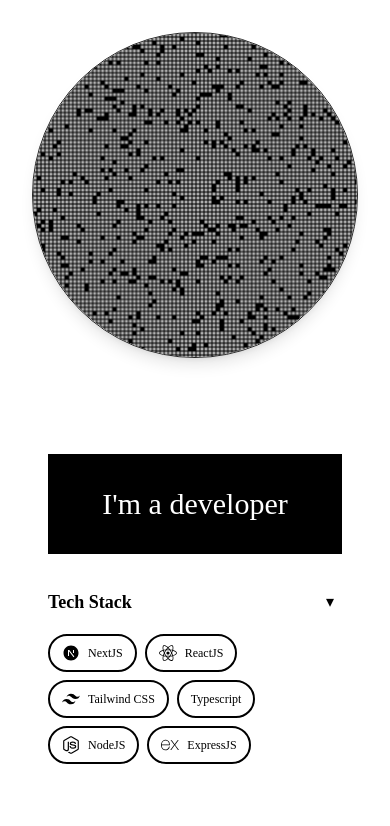
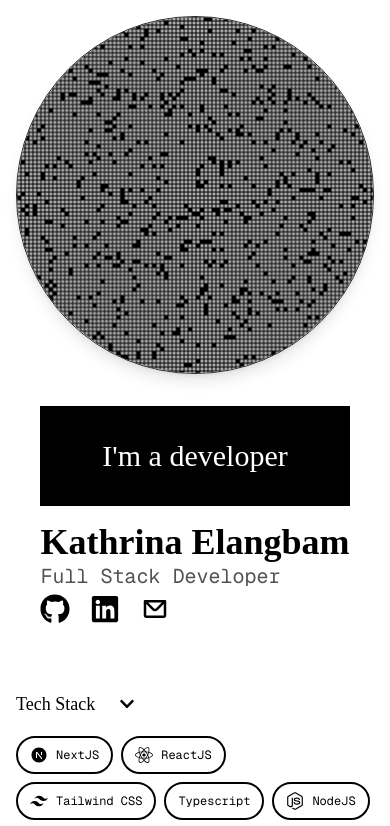
Before and after one commit to Kathrina-dev/Portfolio, a Next.js app: page / in a window 390 px wide. Shown: the top 826 px of the page. Built offline with nearby package versions, Linux system fonts and the light colour scheme.

Commit message:
added name, socials and made ti responsive

```diff
--- a/app/page.tsx
+++ b/app/page.tsx
@@ -2,17 +2,25 @@ import TimelineDemo from "@/components/timeline-demo";
 import PixelatedCanvasDemo from "@/components/pixelated-canvas-demo";
 import EncryptedTextDemoSecond from "@/components/encrypted-text-demo-2";
 import TechStack from "@/components/techstack";
+import Socials from "@/components/socials";
 
 export default function Home() {
   return (
     <main>
-      <div className="p-8 flex flex-col lg:flex-row items-center gap-20">
+      <div className="lg:p-8 p-4 flex flex-col md:flex-row items-center gap-4">
         <PixelatedCanvasDemo />
-        <div className="p-4 flex-col gap-8">
-          <EncryptedTextDemoSecond/>
-          <TechStack/>
+        <div className="xl:ml-40 xl:mt-12 lg:ml-4 p-4 flex flex-col items-start align-center">
+          <div className="w-full flex justify-center">
+            <EncryptedTextDemoSecond />
+          </div>
+          <h1 className="mt-4 text-4xl lg:text-5xl font-extrabold text-black">
+            Kathrina Elangbam
+          </h1>
+          <p className="text-xl font-mono text-neutral-600">Full Stack Developer </p>
+          <Socials />
         </div>
       </div>
+      <TechStack />
       <TimelineDemo/>
     </main>
   );
--- a/components/encrypted-text-demo-2.tsx
+++ b/components/encrypted-text-demo-2.tsx
@@ -5,14 +5,14 @@ import React from "react";
 
 export default function EncryptedTextDemoSecond() {
   const statements = [
-    "Hello I'm Kathrina",
+    "Hi! I'm Kathrina",
     "I'm a developer",
-    "I build cool things",
-    "Welcome to my portfolio",
+    "I make cool stuff",
+    "Welcome",
   ];
 
   return (
-    <p className="mx-auto max-w-lg py-8 flex justify-center text-center text-3xl bg-black">
+    <div className="w-full max-w-lg py-8 flex justify-center items-center align-middle text-center text-3xl bg-black px-4">
       <EncryptedText
         texts={statements}
         encryptedClassName="text-neutral-300"
@@ -20,6 +20,6 @@ export default function EncryptedTextDemoSecond() {
         revealDelayMs={50}
         cycleDelayMs={3500}
       />
-    </p>
+    </div>
   );
 }
--- a/components/pixelated-canvas-demo.tsx
+++ b/components/pixelated-canvas-demo.tsx
@@ -24,7 +24,7 @@ export default function PixelatedCanvasDemo() {
   }, []);
 
   return (
-    <div ref={containerRef} className="w-full max-w-125">
+    <div ref={containerRef} className="w-full xl:ml-25 max-w-100 lg:max-w-125">
       <PixelatedCanvas
         src="/avatar.jpeg"
         width={canvasSize}
--- /dev/null
+++ b/components/socials.tsx
@@ -0,0 +1,55 @@
+"use client";
+
+import { FaGithub, FaLinkedin } from "react-icons/fa";
+import { CgMail } from "react-icons/cg";
+import { IconType } from "react-icons";
+
+const Socials = () => {
+  const socials: {
+    name: string;
+    icon: IconType;
+    link: string;
+  }[] = [
+    {
+      name: "GitHub",
+      icon: FaGithub,
+      link: "https://github.com/Kathrina-dev",
+    },
+    {
+      name: "LinkedIn",
+      icon: FaLinkedin,
+      link: "https://www.linkedin.com/in/kathrina-elangbam-03b6692b3/",
+    },
+    {
+      name: "Email",
+      icon: CgMail,
+      link: "mailto:kathrinaelangbam@gmail.com",
+    },
+  ];
+
+  return (
+    <div className="mt-1">
+      <div className="flex items-center gap-5">
+        {socials.map((social) => {
+          const Icon = social.icon;
+
+          return (
+            <a
+              key={social.name}
+              href={social.link}
+              target="_blank"
+              rel="noopener noreferrer"
+              aria-label={social.name}
+              title={social.name}
+              className="text-black text-3xl"
+            >
+              <Icon />
+            </a>
+          );
+        })}
+      </div>
+    </div>
+  );
+};
+
+export default Socials;
--- a/components/techstack.tsx
+++ b/components/techstack.tsx
@@ -15,6 +15,8 @@ import {
   FaLinux,
   FaGitAlt,
   FaGithub,
+  FaChevronUp,
+  FaChevronDown,
 } from "react-icons/fa";
 import { BsTypescript } from "react-icons/bs";
 import {
@@ -89,15 +91,15 @@ const TechStack = () => {
   const visibleTech = isOpen ? techstack : techstack.slice(0, 6);
 
   return (
-    <div className="mt-8 max-w-171">
-      <div className="flex items-center justify-between mb-4">
-        <h3 className="text-lg font-semibold text-black">Tech Stack</h3>
+    <div className="mx-auto pt-8 w-full max-w-7xl px-4 md:px-18 lg:px-20 xl:px-10">
+      <div className="flex items-center mb-4">
+        <h3 className="text-lg md:text-4xl text-black">Tech Stack</h3>
         <button
           aria-label={isOpen ? "Collapse tech list" : "Expand tech list"}
           onClick={() => setIsOpen((s) => !s)}
-          className="ml-3 px-2 py-1 rounded-md text-black hover:bg-black/5"
+          className="ml-3 px-3 py-2 rounded-md text-black"
         >
-          {isOpen ? "▴" : "▾"}
+          {isOpen ? <FaChevronUp /> : <FaChevronDown />}
         </button>
       </div>
 
@@ -112,7 +114,7 @@ const TechStack = () => {
               title={t}
             >
               {Icon && <Icon className="text-lg shrink-0" />}
-              <span className="text-xs lg:text-sm">{t}</span>
+              <span className="text-xs lg:text-sm font-mono">{t}</span>
             </button>
           );
         })}
--- a/components/ui/timeline.tsx
+++ b/components/ui/timeline.tsx
@@ -37,7 +37,7 @@ export const Timeline = ({ data }: { data: TimelineEntry[] }) => {
       className="w-full bg-white dark:bg-neutral-950 font-sans md:px-10"
       ref={containerRef}
     >
-      <div className="max-w-7xl mx-auto py-20 px-4 md:px-8 lg:px-10">
+      <div className="max-w-7xl mx-auto py-15 px-4 md:px-8 lg:px-10">
         <h2 className="text-lg md:text-4xl mb-4 text-black dark:text-white max-w-4xl">
           Changelog from my journey
         </h2>
@@ -51,7 +51,7 @@ export const Timeline = ({ data }: { data: TimelineEntry[] }) => {
         {data.map((item, index) => (
           <div
             key={`${item.title}-${index}`}
-            className="flex justify-start pt-10 md:pt-40 md:gap-10"
+            className="flex justify-start pt-12 md:pt-10 md:gap-10"
           >
             <div className="sticky flex flex-col md:flex-row z-40 items-center top-40 self-start max-w-xs lg:max-w-sm md:w-full">
               <div className="h-10 absolute left-3 md:left-3 w-10 rounded-full bg-white dark:bg-black flex items-center justify-center">
@@ -81,7 +81,7 @@ export const Timeline = ({ data }: { data: TimelineEntry[] }) => {
               height: heightTransform,
               opacity: opacityTransform,
             }}
-            className="absolute inset-x-0 top-0  w-[2px] bg-gradient-to-t from-white via-slate-100 to-transparent from-[0%] via-[1%] rounded-full"
+            className="absolute inset-x-0 top-0  w-[3px] bg-gradient-to-t from-white via-slate-700 to-transparent from-[0%] via-[1%] rounded-full"
           />
         </div>
       </div>
```
